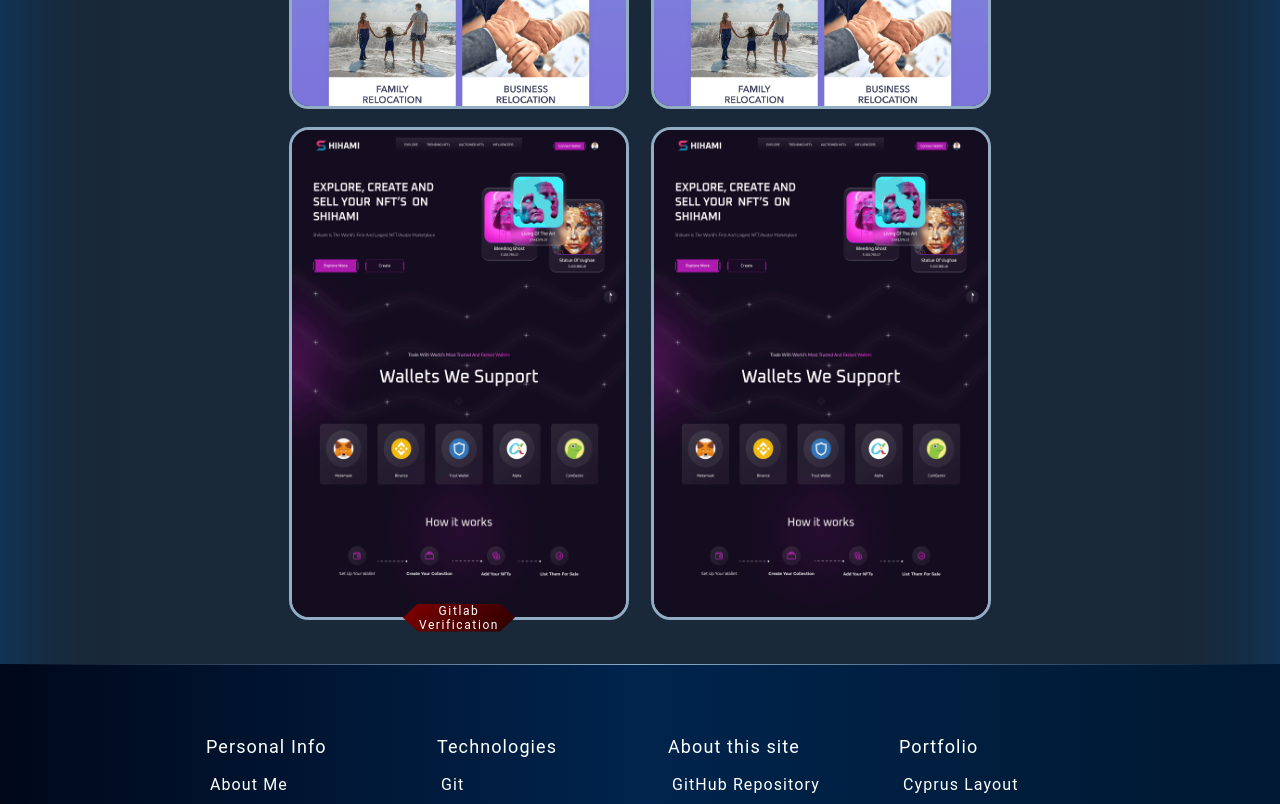
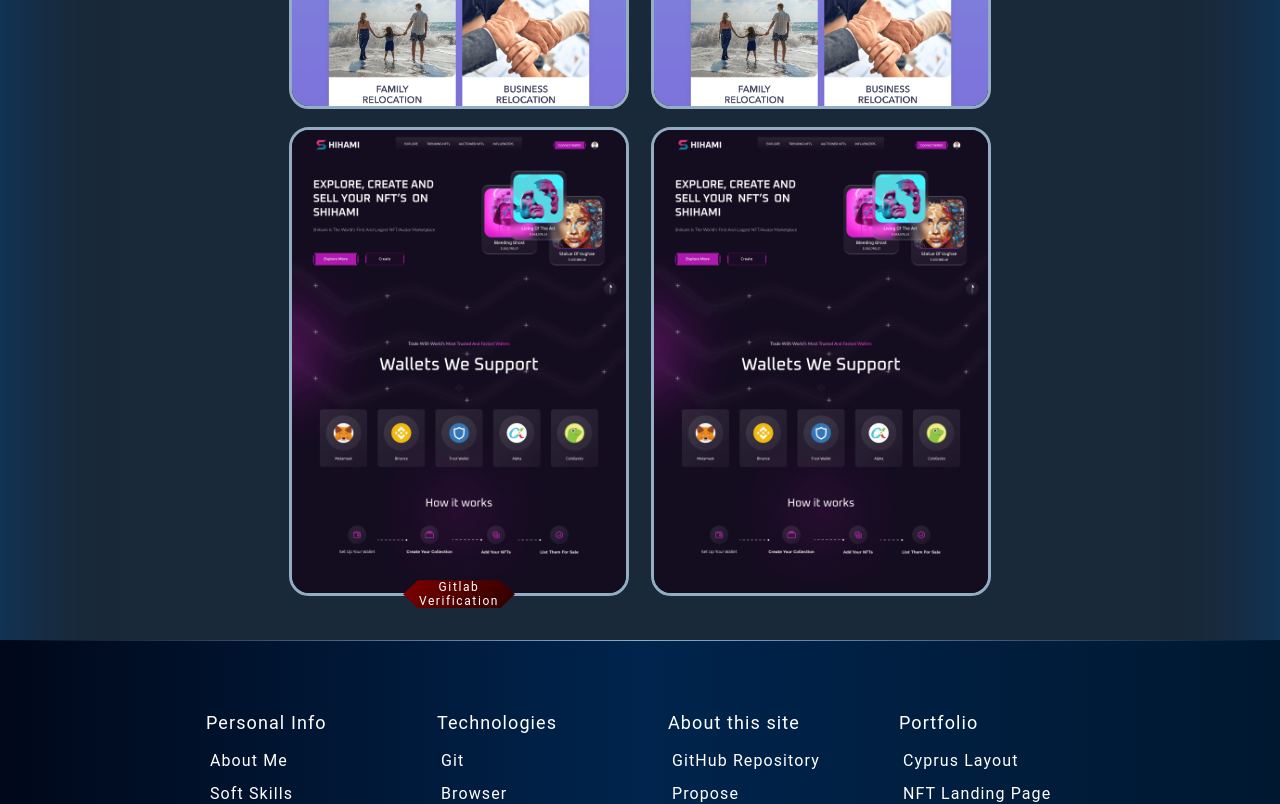
Before and after one commit to KoliadaNazar/singl-page-app, an Angular app: page / in a window 1280 px wide. Shown: the part 2200-3004 px from the top of the page. Built offline with nearby package versions, Linux system fonts and the light colour scheme.

Commit message:
fixed image inside portfolio cards

```diff
--- a/src/app/page-layout/footer/footer.component.html
+++ b/src/app/page-layout/footer/footer.component.html
@@ -1,6 +1,7 @@
 
 
 <footer class="footer">
+
 	<div class="footer__grid-container">
 		<div class="footer__grid-item" >
 			<button class="footer__chapter" type="button"  (click)="toggleMenu($event)">
@@ -22,6 +23,7 @@
 				</li>
 			</ul>
 		</div>
+
     <div class="footer__grid-item" >
 			<button class="footer__chapter" type="button"  (click)="toggleMenu($event)">
 				Technologies
@@ -48,6 +50,7 @@
 				</li>
 			</ul>
 		</div>
+
     <div class="footer__grid-item" >
 			<button class="footer__chapter" type="button"  (click)="toggleMenu($event)">
 				About this site
@@ -67,6 +70,7 @@
 				</li>
 			</ul>
 		</div>
+
     <div class="footer__grid-item" >
 			<button class="footer__chapter" type="button"  (click)="toggleMenu($event)">
 				Portfolio
@@ -79,12 +83,16 @@
 				<li class="footer__nav-item">
 					<a  target="_blank" href="https://koliadanazar.github.io/cyprus/" class="footer__nav-link">Cyprus  layout</a>
 				</li>
+				<li class="footer__nav-item">
+					<a  target="_blank" href="https://koliadanazar.github.io/nft-landing-page/" class="footer__nav-link">NFT landing page</a>
+				</li>
 			</ul>
 		</div>
-	</div>  <!--footer grid container-->
+	</div>
+
 	<div class="footer__contacts" id="contacts">
+
 		<div class="footer__social-medias">
-
 			<a href="https://www.facebook.com/share/1C5TXuC6A4/"
 			 	target="_blank"
 			  class="footer-facebook">
@@ -110,8 +118,8 @@
 				<svg xmlns="http://www.w3.org/2000/svg" width="36" height="36" viewBox="0 0 24 24"><g fill="none" stroke="currentColor" stroke-width="2"><path stroke-linecap="round" d="M21 12a9 9 0 1 0-6.67 8.693"/><circle cx="12" cy="12" r="4"/><path stroke-linecap="round" d="M16 9v4.5a2.5 2.5 0 0 0 2.5 2.5v0a2.5 2.5 0 0 0 2.5-2.5V12"/></g>
 				</svg>
 			</a>
+		</div>
 
-		</div>
 		<div class="footer__copyright">© Nazar Koliada, 2024 - 2025.</div>
 	</div>
 <footer>
--- a/src/app/page-layout/main/home-layout/portfolio-cards/portfolio-cards.component.html
+++ b/src/app/page-layout/main/home-layout/portfolio-cards/portfolio-cards.component.html
@@ -9,7 +9,7 @@
             <span class="button-background button-primary"></span>
             <div class="button--decore"></div>
           </button>
-          <img width="366px" height="520" class="gallery__img" src="img/cyprus-home.png" alt="" class="galery__img">
+          <img width="366px" height="520" class="gallery__img" src="img/cyprus-home.png" alt="cyprus-muckup">
         </a>
       </div>
 
@@ -19,7 +19,7 @@
             <span class="button-background button-primary "></span>
             <div class="button--decore"></div>
           </button>
-          <img width="366px" height="520" class="gallery__img" src="img/cyprus-home.png" alt="" class="galery__img">
+          <img width="366px" height="520" class="gallery__img" src="img/cyprus-home.png" alt="cyprus-muckup">
         </a>
       </div>
 
@@ -30,7 +30,7 @@
             <span class="button-background button-primary "></span>
             <div class="button--decore"></div>
           </button>
-          <img width="366px" height="520" class="gallery__img" src="img/nft-page.png" alt="" class="galery__img">
+          <img width="366px" height="520" class="gallery__img" src="img/nft-page.png" alt="nft-muckup">
         </a>
       </div>
 
@@ -40,7 +40,7 @@
             <span class="button-background button-primary "></span>
             <div class="button--decore"></div>
           </button>
-          <img width="366px" height="520" class="gallery__img" src="img/nft-page.png" alt="" class="galery__img">
+          <img width="366px" height="520" class="gallery__img" src="img/nft-page.png" alt="nft-muckup">
         </a>
       </div>
 
--- a/src/app/page-layout/main/home-layout/portfolio-cards/portfolio-cards.component.scss
+++ b/src/app/page-layout/main/home-layout/portfolio-cards/portfolio-cards.component.scss
@@ -18,32 +18,28 @@
 
 .gallery__grid {
   padding-bottom: 14px;
-  padding-inline: 6% 6%;
+  padding-inline: 8%;
   display: grid;
   justify-content: center;
   grid-row-gap: 18px;
   overflow-x: auto;
+  grid-template-columns: minmax(200px, 380px) ;
 
     @include tablet-min-width {
       padding-inline: 0;
-      grid-template-columns:  340px 340px;
-      grid-template-rows: 1fr 1fr;
+      grid-template-columns: max-content max-content;
+      grid-template-rows: max-content max-content;
       grid-column-gap: 22px;
     }
 
       @include desktop-min-width {
-        grid-template-columns: repeat(auto-fit, 280px);
-        grid-template-rows: auto;
-        grid-column-gap: 16px;
+        grid-template-columns: repeat(4,  max-content);
+        grid-column-gap: 18px;
       }
-
-         @include large-desktop-min-width {
-          grid-template-columns: repeat(auto-fit, 330px);
-          grid-column-gap: 20px;
-        }
 }
 
 .gallery__grid-item{
+
   position: relative;
 
     &:before {
@@ -63,6 +59,8 @@
       transition: opacity 0.4s ease; //it;s not a mistake!! It's feature
       opacity: 1;
     }
+
+
 
 }
 
@@ -107,6 +105,21 @@
   border: 3px solid var(--main-light-blue-transparent);
   overflow: hidden;
 
+     @include tablet-min-width {
+      width: 340px;
+      height: auto;
+    }
+
+      @include desktop-min-width {
+        width: 280px;
+        height: 380px;
+      }
+
+         @include large-desktop-min-width {
+          width: 340px;
+          height: 460px;
+        }
+
     &:hover {
        border: 3px solid var(--main-light-blue);
     }
@@ -137,6 +150,7 @@
     &:hover::after {
       transform: translateX(0);
   }
+
 }
 
 .gallery__link > button {
@@ -153,7 +167,9 @@
   }
 }
 
-.galery__img {
+.gallery__img {
   grid-area: 1 / 1 / 2 / 2;
+  object-fit: cover;
+  width: 100% ;
   height: 100%;
 }
```
